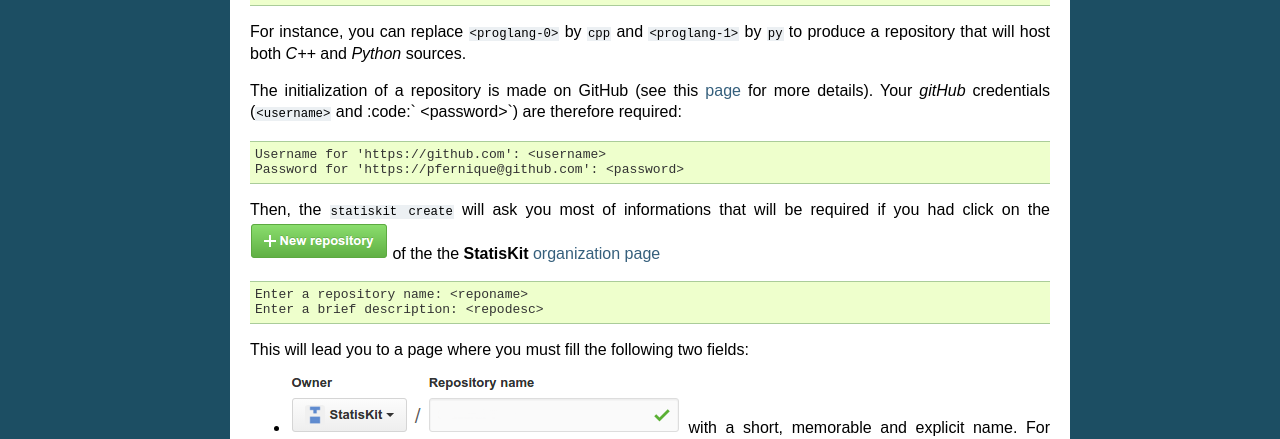
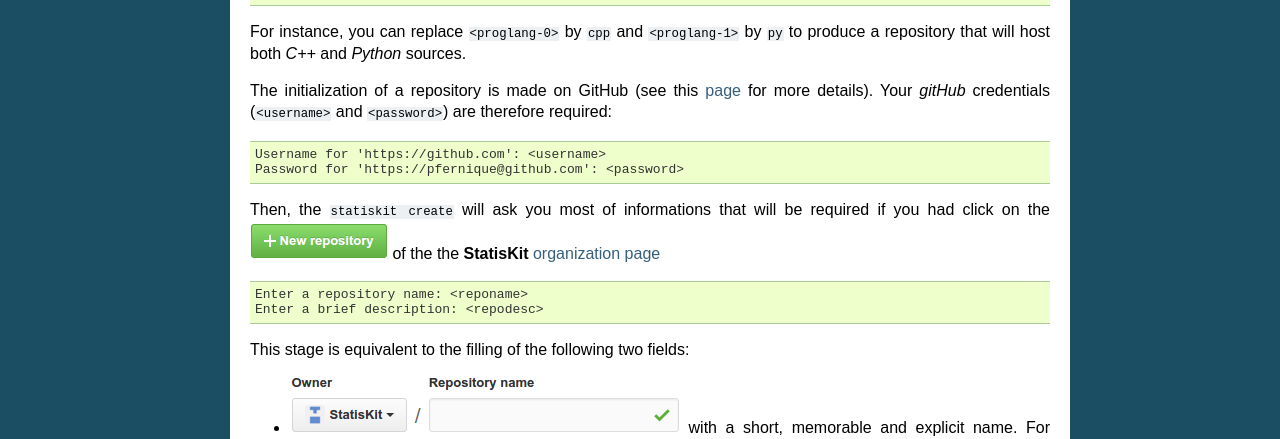
Before and after one commit to StatisKit/StatisKit, a Sphinx documentation site: the page built from doc/developper/public/create.rst, in a window 1280 px wide. Shown: the part 453-892 px from the top of the page. Built offline with Sphinx 7.4.7, drawn with Linux system fonts in a browser that asks for light colours; pages that are not in the unit, such as notebooks, are missing from menus.

Commit message:
Update create.rst

```diff
--- a/doc/developper/public/create.rst
+++ b/doc/developper/public/create.rst
@@ -66,7 +66,7 @@
 For instance, you can replace :code:`<proglang-0>` by :code:`cpp` and :code:`<proglang-1>` by :code:`py` to produce a repository that will host both `C++` and `Python` sources.
 
 The initialization of a repository is made on GitHub (see this `page <https://help.github.com/articles/create-a-repo/>`_ for more details).
-Your `gitHub` credentials (:code:`<username>` and :code:` <password>`) are therefore required:
+Your `gitHub` credentials (:code:`<username>` and :code:`<password>`) are therefore required:
 
 .. code-block:: console
 
@@ -80,7 +80,7 @@
     Enter a repository name: <reponame>
     Enter a brief description: <repodesc>
 
-This will lead you to a page where you must fill the following two fields:
+This stage is equivalent to the filling of the following two fields:
 
 * |REPOSITORYNAME| with a short, memorable and explicit name.
   For repositories that are concerning statistical methods, the name must begin with :code:`StatisKit-`.
@@ -97,6 +97,7 @@
     * Do not select a license (|LICENSEMENU|).
 
 .. |NEWBUTTON| image:: plus_new_repository_button.png
+               :target: https://github.com/organizations/StatisKit/repositories/new
                :scale: 100%
                :alt: the new repository button
 
```
